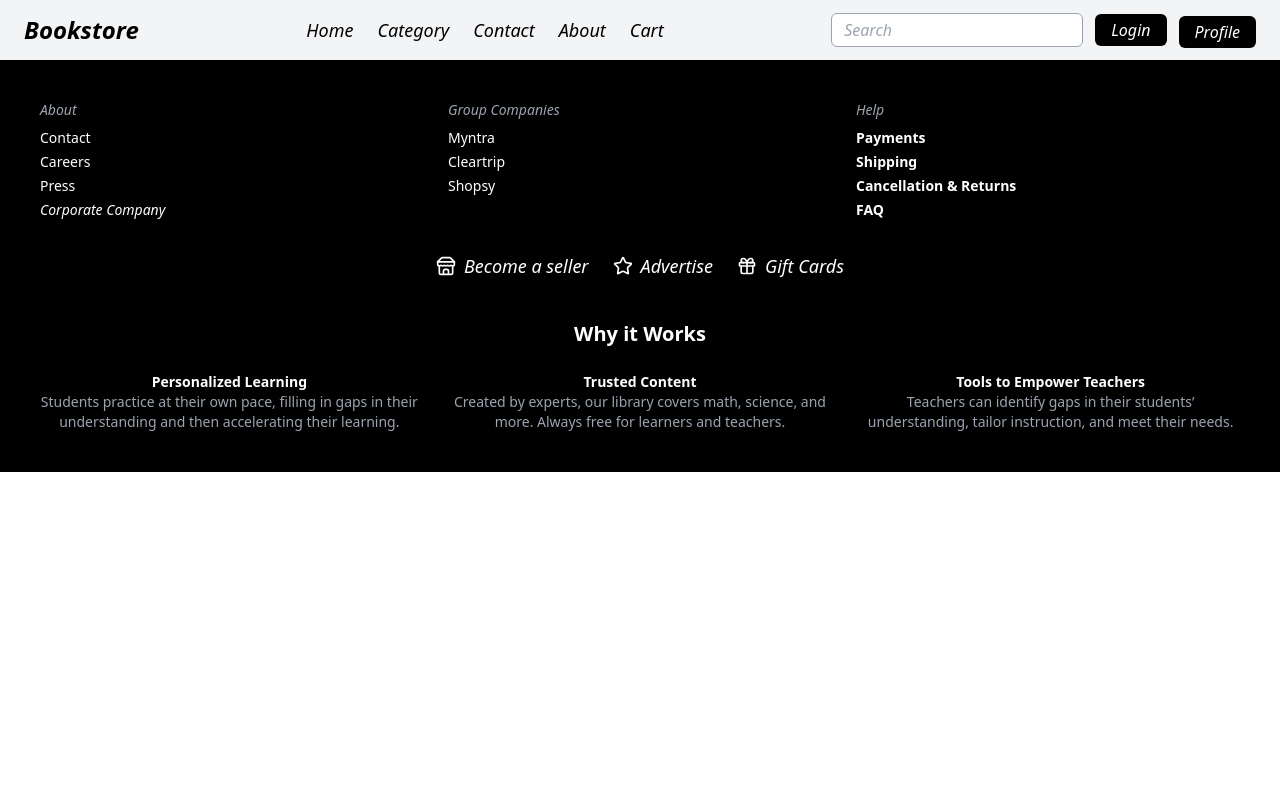
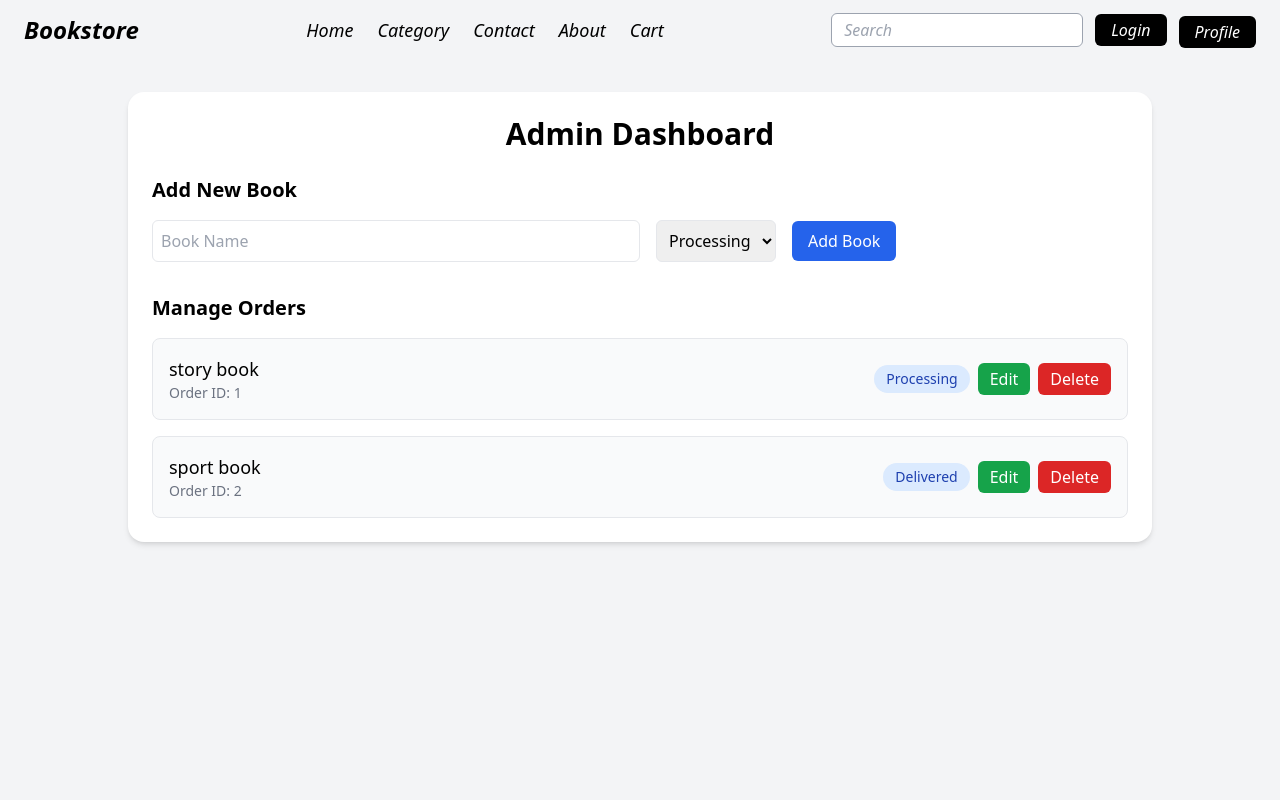
Before and after one commit to Syed-07dz/Book-Store-React, a React (Vite) app: page /Adminpage in a window 1280 px wide. Shown: the top 800 px of the page. Built offline with nearby package versions, Linux system fonts and the light colour scheme.

Commit message:
adminpage

```diff
--- /dev/null
+++ b/src/pages/Adminpage.jsx
@@ -0,0 +1,154 @@
+import React, { useState } from "react";
+
+function AdminPage() {
+  const [orders, setOrders] = useState([
+    { id: 1, item: "story book", status: "Processing", isEditing: false },
+    { id: 2, item: "sport book", status: "Delivered", isEditing: false },
+  ]);
+
+  const [newBook, setNewBook] = useState({ item: "", status: "Processing" });
+
+  const handleOrderEditToggle = (id) => {
+    setOrders((prevOrders) =>
+      prevOrders.map((order) =>
+        order.id === id ? { ...order, isEditing: !order.isEditing } : order
+      )
+    );
+  };
+
+  const handleOrderChange = (id, field, value) => {
+    setOrders((prevOrders) =>
+      prevOrders.map((order) =>
+        order.id === id ? { ...order, [field]: value } : order
+      )
+    );
+  };
+
+  const handleOrderDelete = (id) => {
+    setOrders((prevOrders) => prevOrders.filter((order) => order.id !== id));
+  };
+
+  const handleNewBookChange = (e) => {
+    const { name, value } = e.target;
+    setNewBook({ ...newBook, [name]: value });
+  };
+
+  const handleAddNewBook = () => {
+    if (!newBook.item.trim()) {
+      alert("Book name cannot be empty.");
+      return;
+    }
+    const newOrder = {
+      id: Date.now(),
+      item: newBook.item,
+      status: newBook.status,
+      isEditing: false,
+    };
+    setOrders([...orders, newOrder]);
+    setNewBook({ item: "", status: "Processing" });
+  };
+
+  return (
+    <div className="min-h-screen bg-gray-100 p-8">
+      <div className="max-w-5xl mx-auto bg-white p-6 rounded-2xl shadow-md">
+        <h1 className="text-3xl font-bold mb-6 text-center">Admin Dashboard</h1>
+
+        {/* Add New Book */}
+        <section className="mb-8">
+          <h2 className="text-xl font-semibold mb-4">Add New Book</h2>
+          <div className="flex flex-col sm:flex-row gap-4 items-center">
+            <input
+              type="text"
+              name="item"
+              value={newBook.item}
+              onChange={handleNewBookChange}
+              placeholder="Book Name"
+              className="border p-2 rounded-md w-full sm:w-1/2"
+            />
+            <select
+              name="status"
+              value={newBook.status}
+              onChange={handleNewBookChange}
+              className="border p-2 rounded-md"
+            >
+              <option value="Processing">Processing</option>
+              <option value="Shipped">Shipped</option>
+              <option value="Delivered">Delivered</option>
+            </select>
+            <button
+              onClick={handleAddNewBook}
+              className="bg-blue-600 text-white px-4 py-2 rounded-md hover:bg-blue-700"
+            >
+              Add Book
+            </button>
+          </div>
+        </section>
+
+        {/* Manage Orders */}
+        <section>
+          <h2 className="text-xl font-semibold mb-4">Manage Orders</h2>
+          <div className="space-y-4">
+            {orders.map((order) => (
+              <div
+                key={order.id}
+                className="flex flex-col sm:flex-row justify-between items-start sm:items-center gap-4 border p-4 rounded-lg bg-gray-50"
+              >
+                <div className="flex-1">
+                  {order.isEditing ? (
+                    <input
+                      type="text"
+                      value={order.item}
+                      onChange={(e) =>
+                        handleOrderChange(order.id, "item", e.target.value)
+                      }
+                      className="border p-2 rounded-md w-full"
+                    />
+                  ) : (
+                    <p className="font-medium text-lg">{order.item}</p>
+                  )}
+                  <p className="text-sm text-gray-500">Order ID: {order.id}</p>
+                </div>
+
+                <div className="flex flex-col sm:flex-row items-start sm:items-center gap-2">
+                  {order.isEditing ? (
+                    <select
+                      value={order.status}
+                      onChange={(e) =>
+                        handleOrderChange(order.id, "status", e.target.value)
+                      }
+                      className="border p-2 rounded-md"
+                    >
+                      <option value="Processing">Processing</option>
+                      <option value="Shipped">Shipped</option>
+                      <option value="Delivered">Delivered</option>
+                    </select>
+                  ) : (
+                    <span className="text-sm px-3 py-1 rounded-full bg-blue-100 text-blue-800">
+                      {order.status}
+                    </span>
+                  )}
+
+                  <button
+                    onClick={() => handleOrderEditToggle(order.id)}
+                    className="bg-green-600 text-white px-3 py-1 rounded-md hover:bg-green-700"
+                  >
+                    {order.isEditing ? "Save" : "Edit"}
+                  </button>
+
+                  <button
+                    onClick={() => handleOrderDelete(order.id)}
+                    className="bg-red-600 text-white px-3 py-1 rounded-md hover:bg-red-700"
+                  >
+                    Delete
+                  </button>
+                </div>
+              </div>
+            ))}
+          </div>
+        </section>
+      </div>
+    </div>
+  );
+}
+
+export default AdminPage;
--- a/src/routes/AppRoutes.jsx
+++ b/src/routes/AppRoutes.jsx
@@ -11,6 +11,7 @@ import Navbar from "../components/Navbar";
 import Footer from "../components/Footer";
 import Forget from "../pages/Forget";
 import Profile from "../components/Profile";
+import AdminPage from "../pages/Adminpage";
 function AppRoutes() {
   return (
     <>
@@ -25,6 +26,8 @@ function AppRoutes() {
         <Route path="/Signup" element={<Signup />} /> {/* New Signup Route */}
         <Route path="/forgot-password" element={<Forget />} />
         <Route path="/profile" element={<Profile />} />
+        <Route path="/Adminpage" element={<AdminPage />} />
+
 
 
 
```
